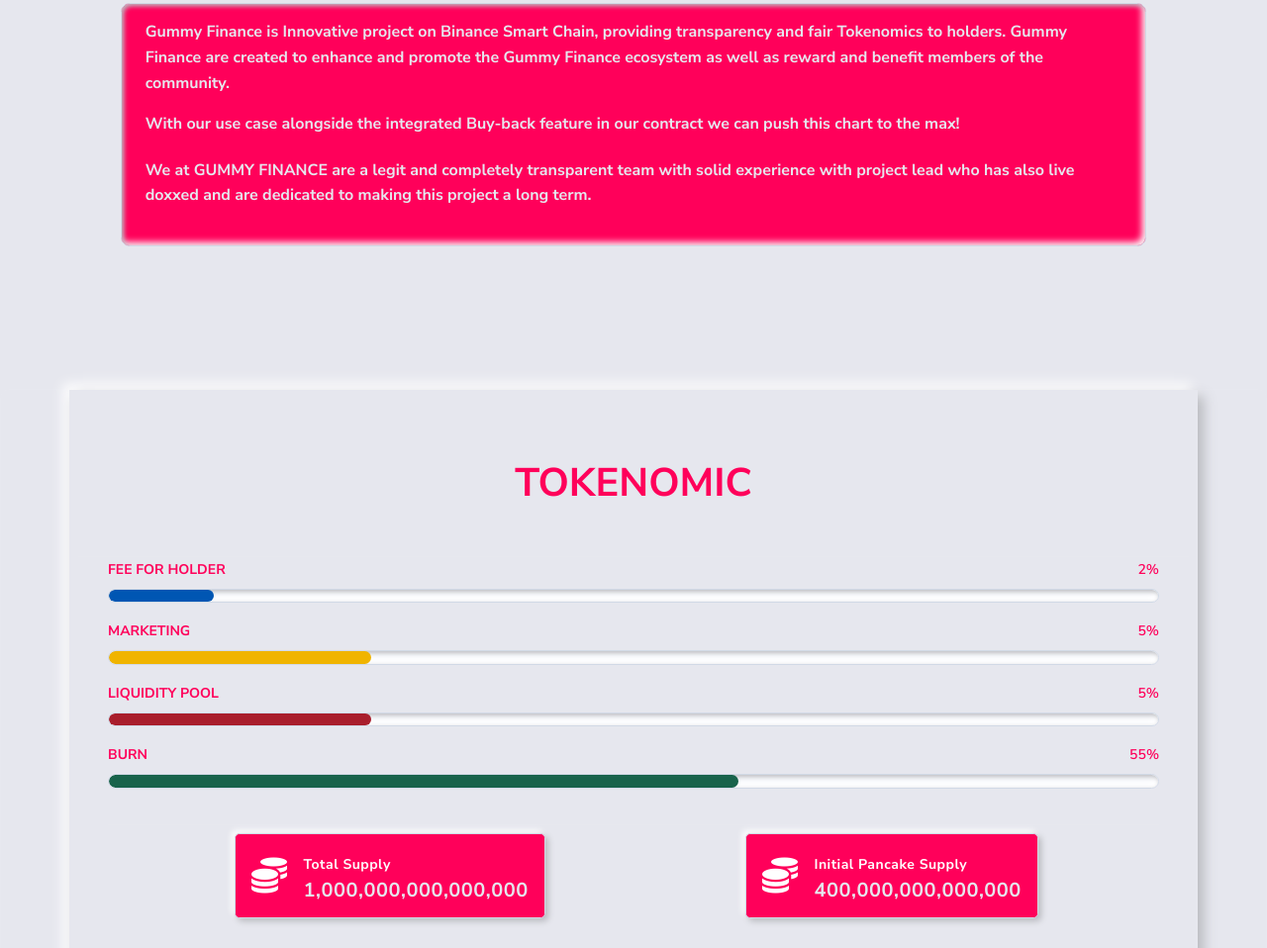
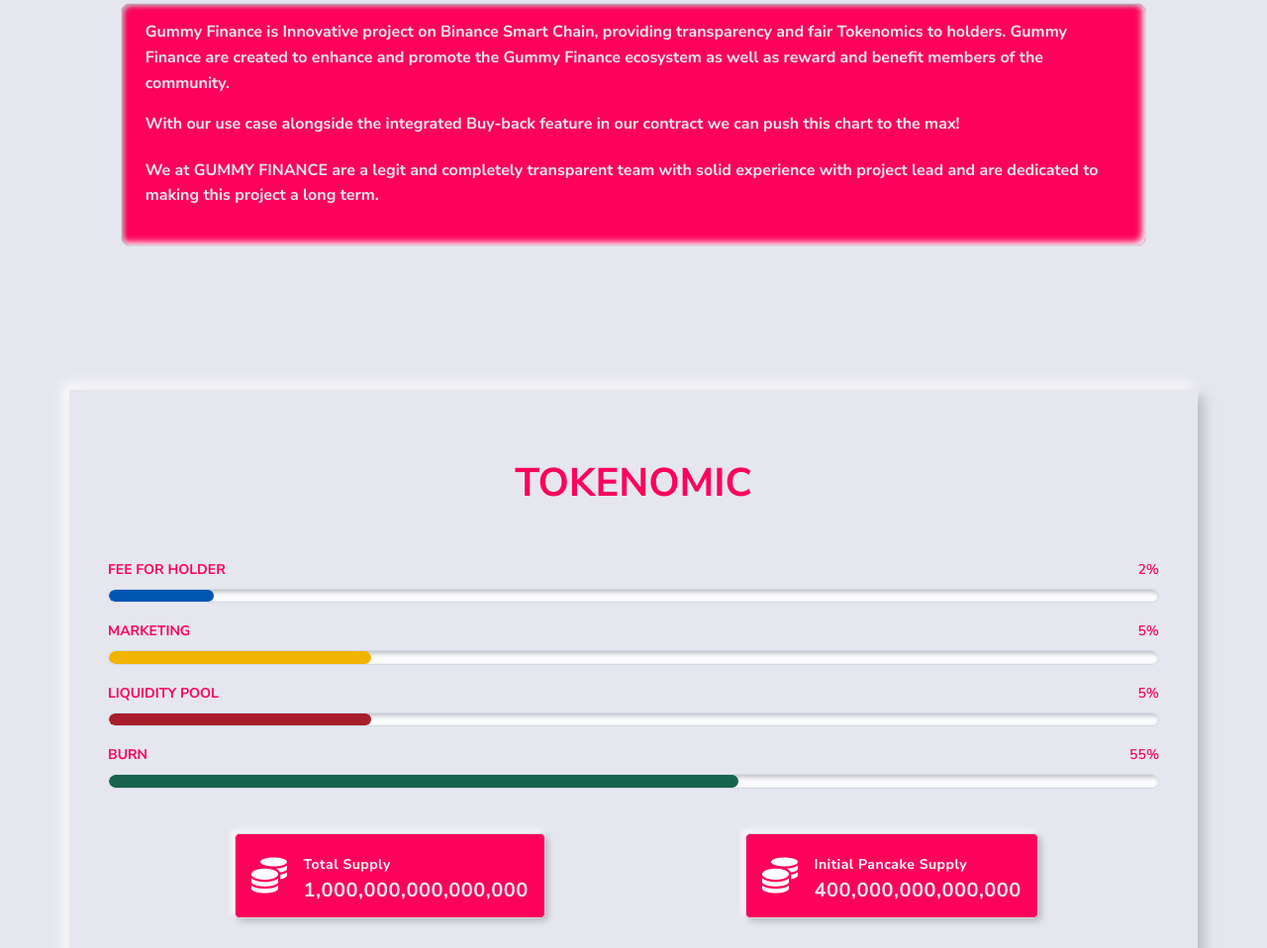
Before and after one commit to tmitchellgcio/gummy, a plain HTML site: page index.html in a window 1280 px wide. Shown: the part 1726-2684 px from the top of the page at 99% size. Drawn offline with nearby package versions, Linux system fonts and the light colour scheme; a script that the page names is missing.

Commit message:
Update index.html

```diff
--- a/index.html
+++ b/index.html
@@ -272,7 +272,7 @@
 
                 <p class="mb-0"><b> With our use case alongside the integrated Buy-back feature in our contract we can push this chart to the max!</p>
                   <br>
-                  <p class="mb-0"><b> We at GUMMY FINANCE are a legit and completely transparent team with solid experience with project lead who has also live doxxed and are dedicated to making this project a long term.</p>
+                  <p class="mb-0"><b> We at GUMMY FINANCE are a legit and completely transparent team with solid experience with project lead and are dedicated to making this project a long term.</p>
 
                   <br>
               </div>
```
